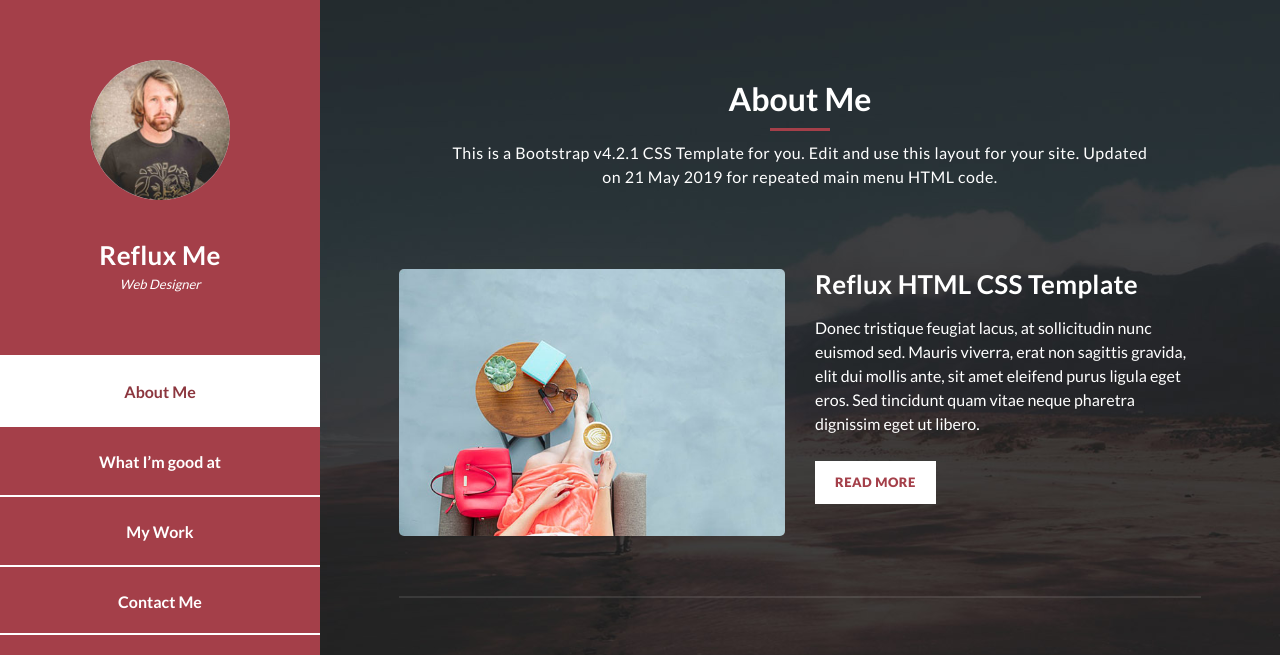
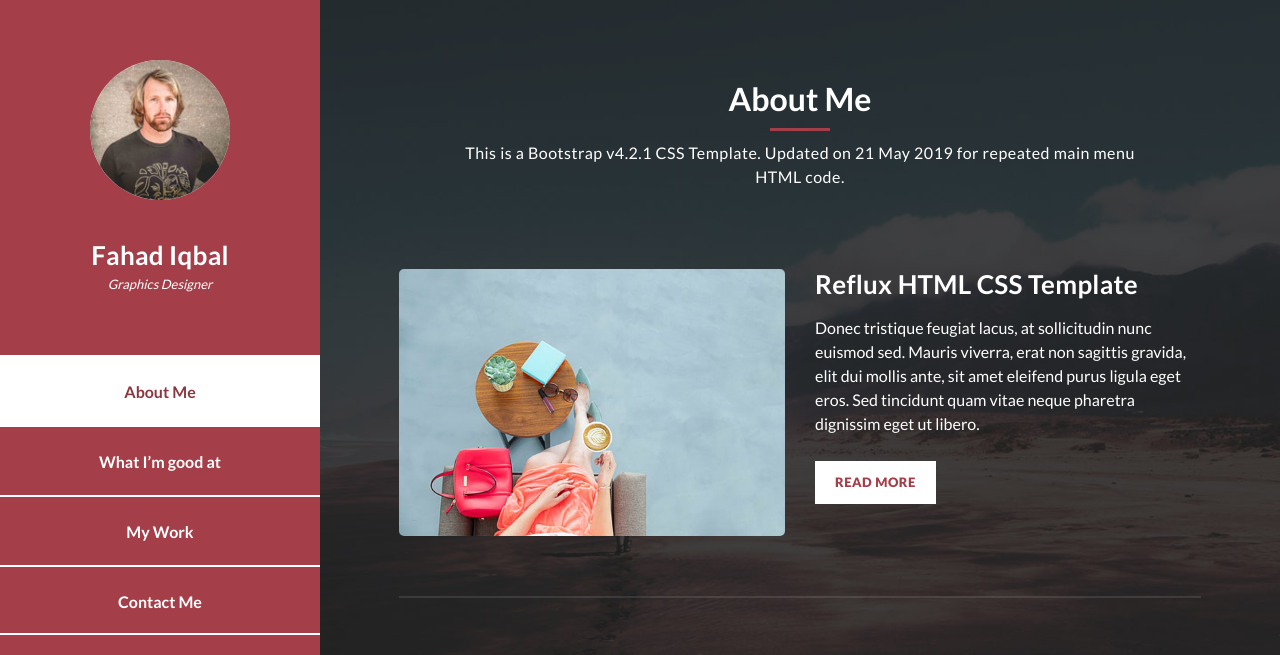
Before and after one commit to Half-Note/Fahad, a plain HTML site: page index.html in a window 1280 px wide. Shown: the top 655 px of the page. Drawn offline with Linux system fonts and the light colour scheme.

Commit message:
Update index.html

```diff
--- a/index.html
+++ b/index.html
@@ -40,8 +40,8 @@ https://templatemo.com/tm-531-reflux
               <a href="#"><img src="assets/images/author-image.jpg" alt="" /></a>
             </div>
             <div class="author-content">
-              <h4>Reflux Me</h4>
-              <span>Web Designer</span>
+              <h4>Fahad Iqbal</h4>
+              <span>Graphics Designer</span>
             </div>
             <nav class="main-nav" role="navigation">
               <ul class="main-menu">
@@ -54,7 +54,7 @@ https://templatemo.com/tm-531-reflux
             <div class="social-network">
               <ul class="soial-icons">
                 <li>
-                  <a href="https://fb.com/templatemo"
+                  <a href="https://fb.com/fahad.giki"
                     ><i class="fa fa-facebook"></i
                   ></a>
                 </li>
@@ -73,7 +73,7 @@ https://templatemo.com/tm-531-reflux
               </ul>
             </div>
             <div class="copyright-text">
-              <p>Copyright 2019 Reflux Design</p>
+              <p>Copyright 2019</p>
             </div>
           </div>
         </div>
@@ -85,8 +85,7 @@ https://templatemo.com/tm-531-reflux
             <h2>About Me</h2>
             <div class="line-dec"></div>
             <span
-              >This is a Bootstrap v4.2.1 CSS Template for you. Edit and use
-              this layout for your site. Updated on 21 May 2019 for repeated main menu HTML code.</span
+              >This is a Bootstrap v4.2.1 CSS Template. Updated on 21 May 2019 for repeated main menu HTML code.</span
             >
           </div>
           <div class="left-image-post">
```
